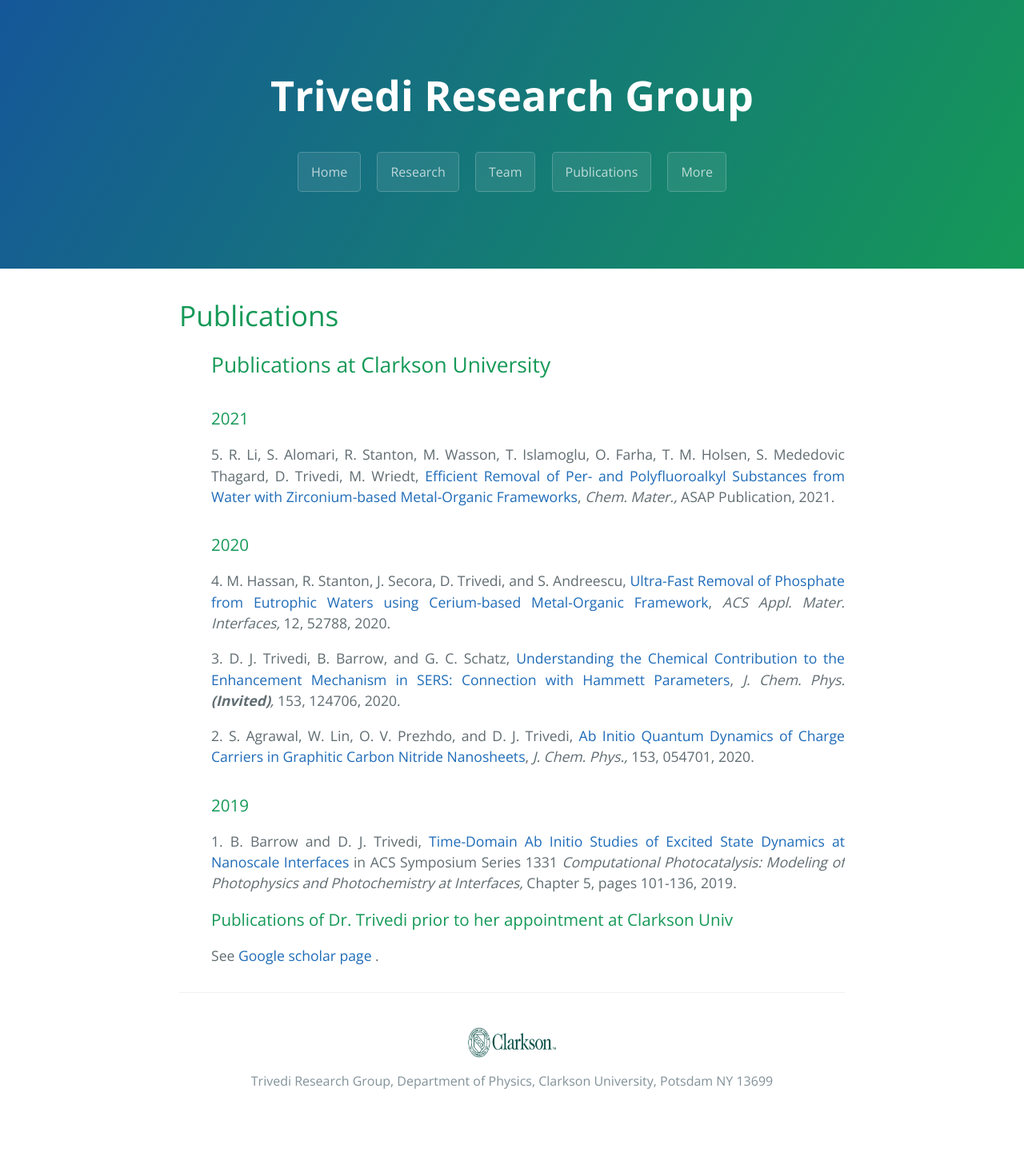
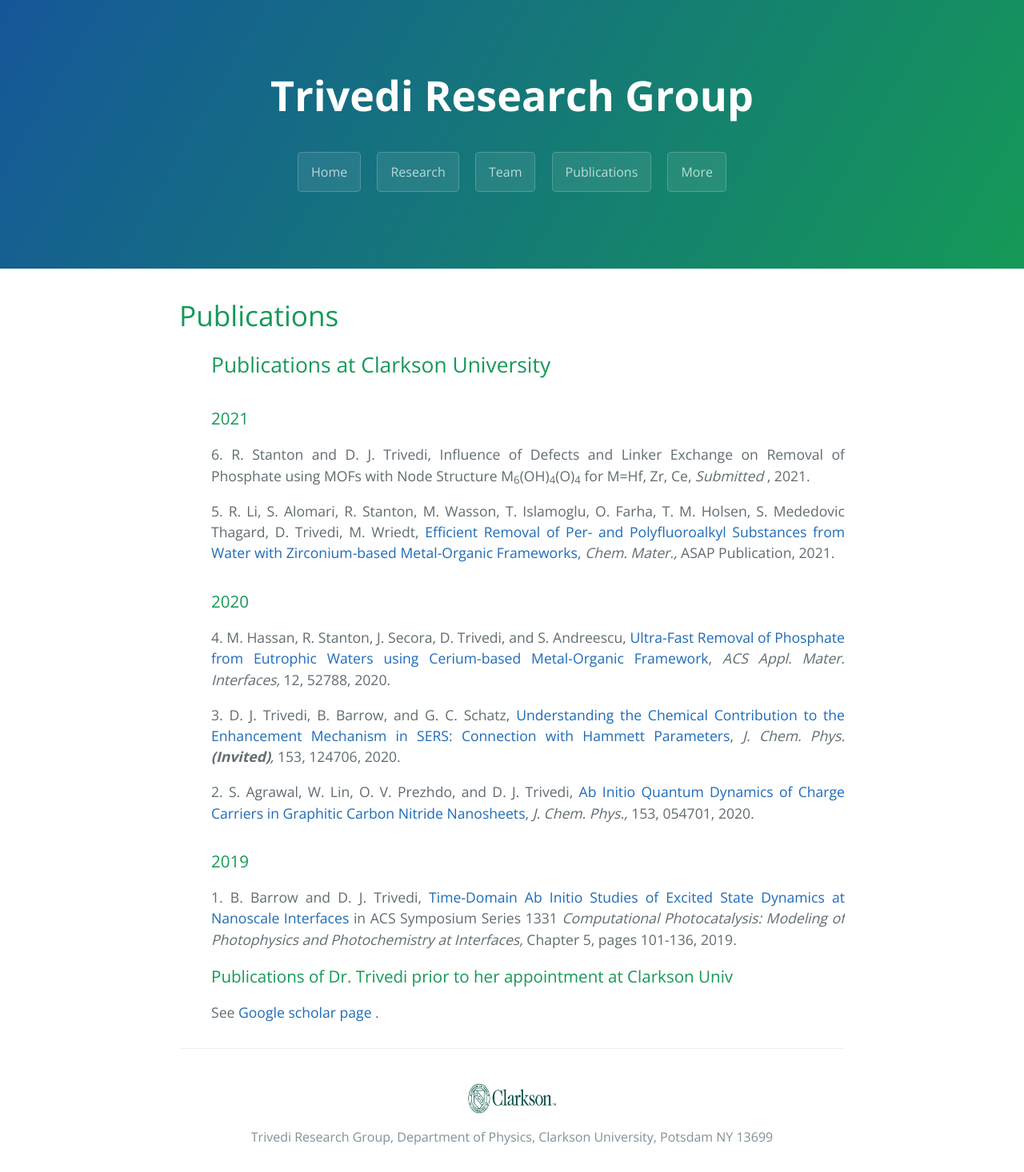
Before and after one commit to dharatrivedi/dharatrivedi.github.io, a Jekyll site: the page built from publication.html, in a window 1280 px wide. Shown: the whole page at 80% size. Built offline with Jekyll 4.4.1, drawn with Linux system fonts in a browser that asks for light colours; before the commit the page ends 1396 px from its top, so only the background shows below that.

Commit message:
Update publication.html

```diff
--- a/publication.html
+++ b/publication.html
@@ -8,6 +8,8 @@ title: {{ site.name }}
   <ul class="clearfix" style="text-align:justify">
     <h2>Publications at Clarkson University</h2>
     <h3>2021</h3>
+      6. R. Stanton and D. J. Trivedi, Influence of Defects and Linker Exchange on Removal of Phosphate using MOFs with Node Structure M<sub>6</sub>(OH)<sub>4</sub>(O)<sub>4</sub> for M=Hf, Zr, Ce, <i> Submitted </i>, 2021.<br />
+      <p> </p>
       5. R. Li, S. Alomari, R. Stanton, M. Wasson, T. Islamoglu, O. Farha, T. M. Holsen, S. Mededovic Thagard, D. Trivedi, M. Wriedt, <a href="https://doi.org/10.1021/acs.chemmater.1c00324"> Efficient Removal of Per- and Polyfluoroalkyl Substances from Water with Zirconium-based Metal-Organic Frameworks</a>, <i> Chem. Mater.,</i> ASAP Publication, 2021.<br />
       <p> </p>
     <h3>2020</h3>
```
